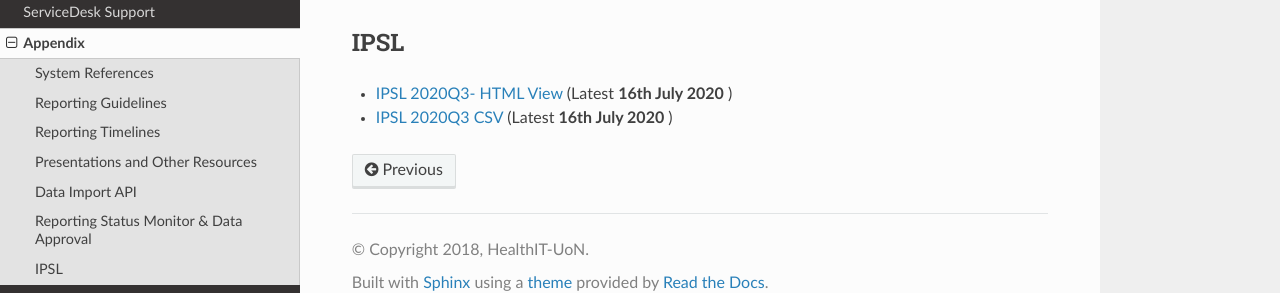
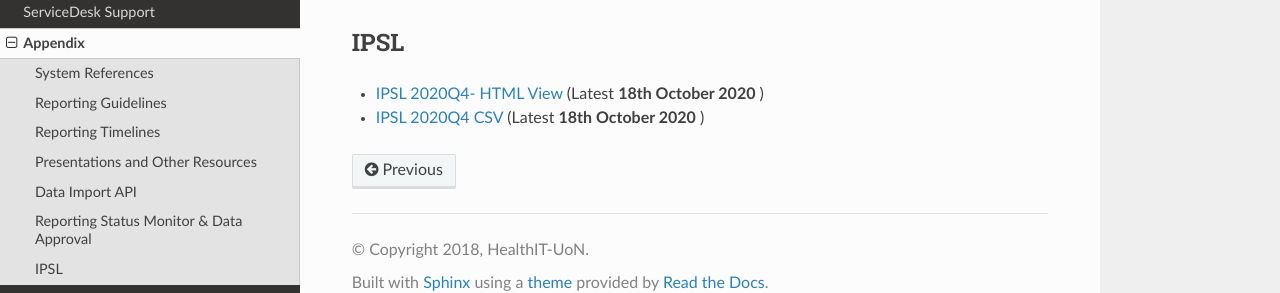
Before and after one commit to uonafya/jphes-docs, a Sphinx documentation site: the page built from source/appendix.rst, in a window 1280 px wide and 900 px high, scrolled down 769 px. Shown: the part 581-874 px from the top of the window. Built offline with Sphinx 7.4.7 and the Read the Docs theme 2.0.0, drawn with Linux system fonts in a browser that asks for light colours.

Commit message:
Update appendix.rst

```diff
--- a/source/appendix.rst
+++ b/source/appendix.rst
@@ -69,5 +69,5 @@ Reporting Status Monitor & Data Approval
 IPSL
 -----------
 
-- `IPSL 2020Q3- HTML View <https://jphesportal.uonbi.ac.ke/api/sqlViews/OmFVlTZfHTm/data.html+css>`_ (Latest **16th July 2020** )
-- `IPSL 2020Q3 CSV <https://jphesportal.uonbi.ac.ke/api/sqlViews/OmFVlTZfHTm/data.csv>`_ (Latest **16th July 2020** )
+- `IPSL 2020Q4- HTML View <https://jphesportal.uonbi.ac.ke/api/sqlViews/OmFVlTZfHTm/data.html+css>`_ (Latest **18th October 2020** )
+- `IPSL 2020Q4 CSV <https://jphesportal.uonbi.ac.ke/api/sqlViews/OmFVlTZfHTm/data.csv>`_ (Latest **18th October 2020** )
```
